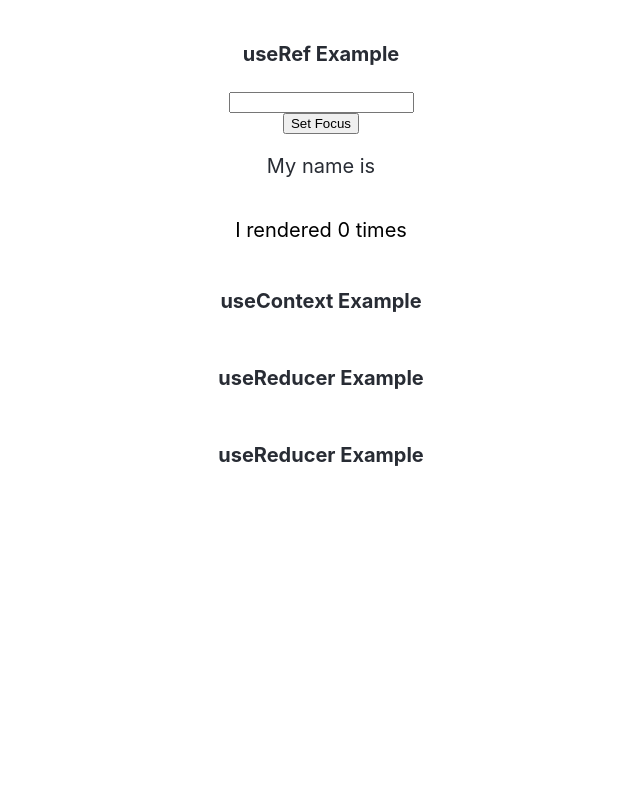
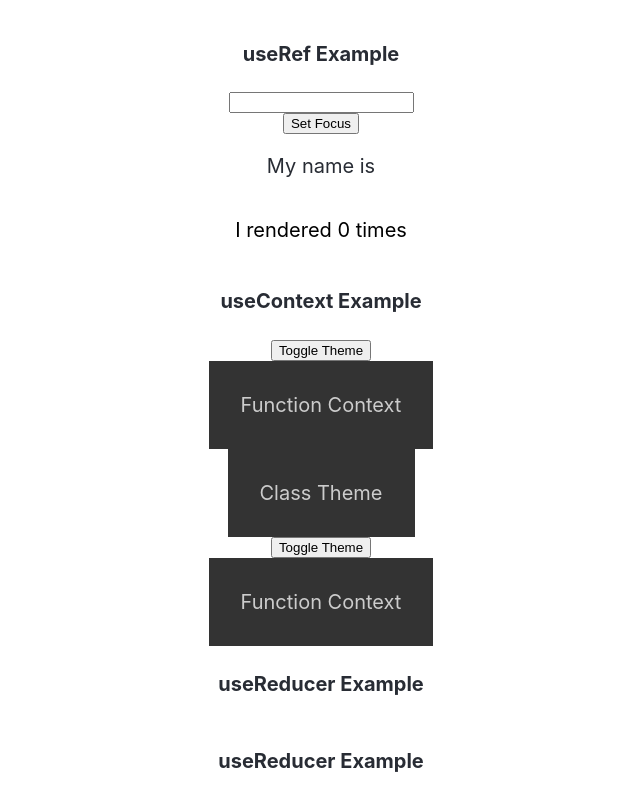
Before and after one commit to luannguyen252/my-react-journey, a React (Create React App) app in the folder learning-react-hooks/: page / in a window 1280 px wide. Shown: the part 666-1466 px from the top of the page, without its empty margins (319-959 px from the left). Before the commit the page ends 1160 px from the top, so only its background shows below. Built offline with nearby package versions, Linux system fonts and the light colour scheme; no server answers.

Commit message:
React Hooks

```diff
--- a/learning-react-hooks/src/App.tsx
+++ b/learning-react-hooks/src/App.tsx
@@ -1,5 +1,6 @@
 import { UseCallbackExample } from "./UseCallBackExample";
-import { UseContextExample } from "./UseContextExample";
+import { UseContextExample } from "./UseContextExample/UseContextExample";
+import { UseContextExample2 } from "./UseContextExample/UseContextExample2";
 import { UseEffectExample } from "./UseEffectExample";
 import { UseMemoExample } from "./UseMemoExample";
 import { UseReducerExample } from "./UseReducerExample";
@@ -16,6 +17,7 @@
         <UseMemoExample />
         <UseRefExample />
         <UseContextExample />
+        <UseContextExample2 />
         <UseReducerExample />
         <UseCallbackExample />
       </header>
--- a/learning-react-hooks/src/UseContextExample.tsx
+++ /dev/null
@@ -1,24 +0,0 @@
-import { useContext } from "react";
-import PropTypes from "prop-types";
-
-interface UseContextExampleProps {
-  name?: string | any;
-}
-
-export const UseContextExample: React.FC<UseContextExampleProps> = ({
-  name,
-}) => {
-  return (
-    <>
-      <h4>{name}</h4>
-    </>
-  );
-};
-
-UseContextExample.propTypes = {
-  name: PropTypes.string,
-};
-
-UseContextExample.defaultProps = {
-  name: "useContext Example",
-};
--- /dev/null
+++ b/learning-react-hooks/src/UseContextExample/ClassContextComponent.js
@@ -0,0 +1,23 @@
+import { Component } from "react";
+import { ThemeContext } from "./UseContextExample";
+
+export default class ClassContextComponent extends Component {
+  themeStyles(dark) {
+    return {
+      backgroundColor: dark ? "#333" : "#ccc",
+      color: dark ? "#ccc" : "#333",
+      padding: "2rem",
+      margein: "2rem",
+    };
+  }
+
+  render() {
+    return (
+      <ThemeContext.Consumer>
+        {(darkTheme) => {
+          return <div style={this.themeStyles(darkTheme)}>Class Theme</div>;
+        }}
+      </ThemeContext.Consumer>
+    );
+  }
+}
--- /dev/null
+++ b/learning-react-hooks/src/UseContextExample/FunctionContextComponent.js
@@ -0,0 +1,18 @@
+import { useContext } from "react";
+import { ThemeContext } from "./UseContextExample";
+
+export default function FunctionContextComponent() {
+  const darkTheme = useContext(ThemeContext);
+  const themeStyles = {
+    backgroundColor: darkTheme ? "#333" : "#ccc",
+    color: darkTheme ? "#ccc" : "#333",
+    padding: "2rem",
+    margein: "2rem",
+  };
+
+  return (
+    <>
+      <div style={themeStyles}>Function Context</div>
+    </>
+  );
+}
--- /dev/null
+++ b/learning-react-hooks/src/UseContextExample/FunctionContextComponent2.js
@@ -0,0 +1,19 @@
+import { useTheme, useThemeUpdate } from "./ThemeContext";
+
+export default function FunctionContextComponent2() {
+  const darkTheme = useTheme();
+  const toggleTheme = useThemeUpdate();
+  const themeStyles = {
+    backgroundColor: darkTheme ? "#333" : "#ccc",
+    color: darkTheme ? "#ccc" : "#333",
+    padding: "2rem",
+    margein: "2rem",
+  };
+
+  return (
+    <>
+      <button onClick={toggleTheme}>Toggle Theme</button>
+      <div style={themeStyles}>Function Context</div>
+    </>
+  );
+}
--- /dev/null
+++ b/learning-react-hooks/src/UseContextExample/ThemeContext.js
@@ -0,0 +1,28 @@
+import { useState, createContext, useContext } from "react";
+
+const ThemeContext = createContext();
+const ThemeUpdateContext = createContext();
+
+export function useTheme() {
+  return useContext(ThemeContext);
+}
+
+export function useThemeUpdate() {
+  return useContext(ThemeUpdateContext);
+}
+
+export function ThemeProvider({ children }) {
+  const [darkTheme, setDarkTheme] = useState(true);
+
+  function toggleTheme() {
+    setDarkTheme((prevDarkTheme) => !prevDarkTheme);
+  }
+
+  return (
+    <ThemeContext.Provider value={darkTheme}>
+      <ThemeUpdateContext.Provider value={toggleTheme}>
+        {children}
+      </ThemeUpdateContext.Provider>
+    </ThemeContext.Provider>
+  );
+}
--- /dev/null
+++ b/learning-react-hooks/src/UseContextExample/UseContextExample.js
@@ -0,0 +1,33 @@
+import { useState, createContext } from "react";
+import PropTypes from "prop-types";
+import FunctionContextComponent from "./FunctionContextComponent";
+import ClassContextComponent from "./ClassContextComponent";
+
+export const ThemeContext = createContext();
+
+export const UseContextExample = ({ name }) => {
+  const [darkTheme, setDarkTheme] = useState(true);
+
+  function toggleTheme() {
+    setDarkTheme((prevDarkTheme) => !prevDarkTheme);
+  }
+
+  return (
+    <>
+      <ThemeContext.Provider value={darkTheme}>
+        <h4>{name}</h4>
+        <button onClick={toggleTheme}>Toggle Theme</button>
+        <FunctionContextComponent />
+        <ClassContextComponent />
+      </ThemeContext.Provider>
+    </>
+  );
+};
+
+UseContextExample.propTypes = {
+  name: PropTypes.string,
+};
+
+UseContextExample.defaultProps = {
+  name: "useContext Example",
+};
--- /dev/null
+++ b/learning-react-hooks/src/UseContextExample/UseContextExample2.js
@@ -0,0 +1,12 @@
+import FunctionContextComponent2 from "./FunctionContextComponent2";
+import { ThemeProvider } from "./ThemeContext";
+
+export const UseContextExample2 = () => {
+  return (
+    <>
+      <ThemeProvider>
+        <FunctionContextComponent2 />
+      </ThemeProvider>
+    </>
+  );
+};
```
